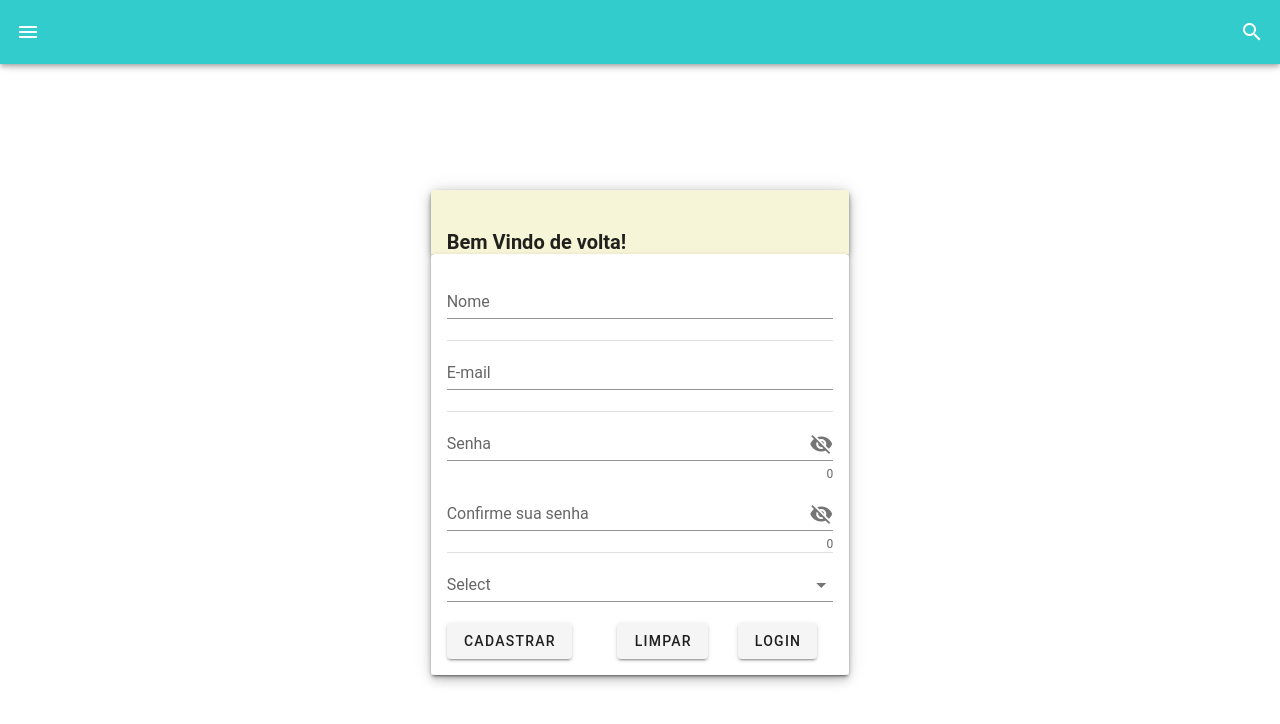
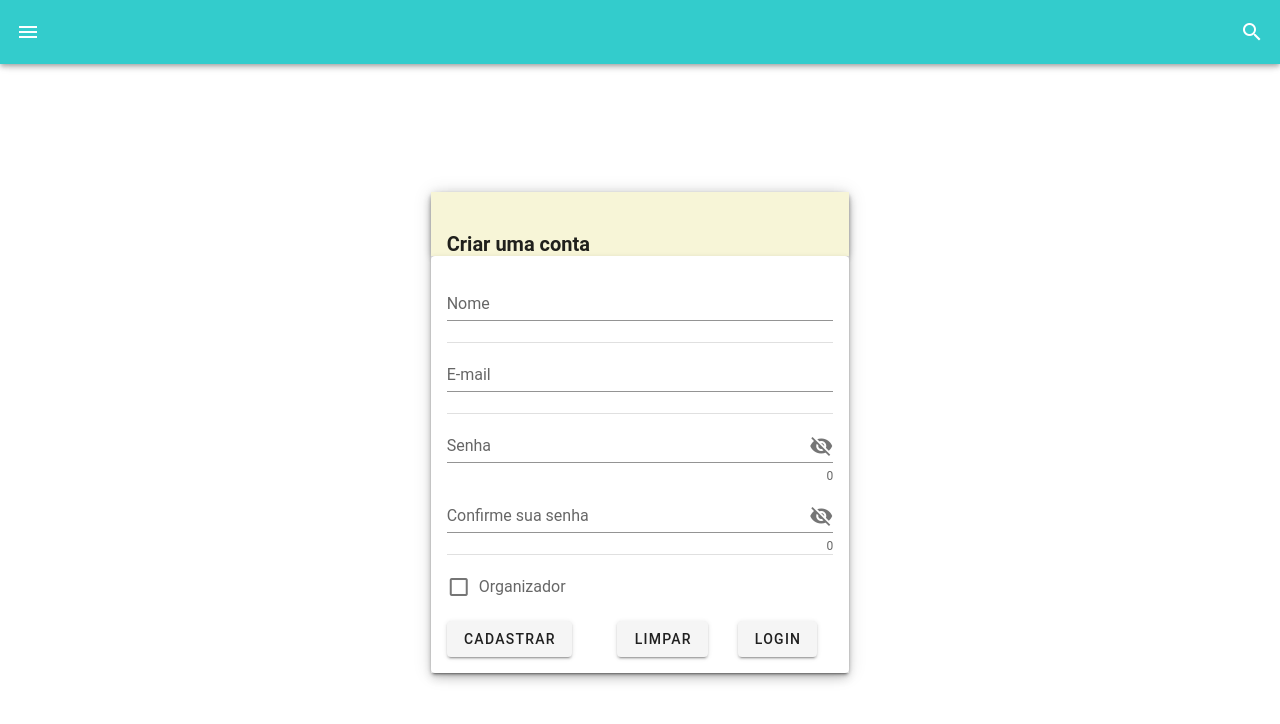
Before and after one commit to VictorGindro/bateevolta, a Vue app: page /criar in a window 1280 px wide. Shown: the top 724 px of the page. Built offline with nearby package versions, Linux system fonts and the light colour scheme; a small style sheet from the web is missing.

Commit message:
fixed criar

```diff
--- a/src/App.vue
+++ b/src/App.vue
@@ -10,20 +10,17 @@
       </v-btn>
     </v-app-bar>
     <v-content>
-      <router-view name="header">
-        <Header />
-      </router-view>
       <router-view></router-view>
     </v-content>
   </v-app>
 </template>
 
 <script>
-import Header from './components/Header'
+//import Header from './components/Header'
 export default {
   name: 'App',
   components: {
-    Header
+   // Header
   },
   data: () => ({
     drawer: true,
--- a/src/pages/organizador/Criar.vue
+++ b/src/pages/Criar.vue
@@ -4,14 +4,14 @@
             <v-flex xs12 sm4 elevation-6>
                 <v-toolbar class="pt-5" color="rgb(247,245,215)">
                     <v-toolbar-title>
-                        <h4>Bem Vindo de volta!</h4>
+                        <h4>Criar uma conta</h4>
                     </v-toolbar-title>
                 </v-toolbar>
                 <v-card>
                     <v-card-text class="pt-4">
                         <div>
-                            <form>
-                                <v-text-field label="Nome" outline color="rgb(70, 180, 199)" v-model="nome" :rules="emailRules" required/>
+                            <v-form ref="form">
+                                <v-text-field label="Nome" outline color="rgb(70, 180, 199)" v-model="nome"  required/>
                                 <v-divider/>
                                 <v-text-field label="E-mail" outline color="rgb(70, 180, 199)" v-model="email" :rules="emailRules" required/>
                                 <v-divider/>
@@ -20,14 +20,14 @@
                                 <v-text-field label="Confirme sua senha" outline color="rgb(70, 180, 199)" v-model="passwordConfirm" :rules="passwordRules" min="8"
                                  :append-icon="e1?'visibility_off':'visibility'" @click:append="()=>(e1=!e1)" :type="e1?'password':'text'"  required counter/><!-- prepend-icon="visibility"-->
                                 <v-divider/>
-                                <v-select outline color="rgb(70, 180, 199)" v-model="select" :items="items" label="Select" required></v-select>
-                                <!-- <v-checkbox v-model="checkbox" v-validate="'required'" value="1" label="Option" type="checkbox" required></v-checkbox> -->
+                                <!--<v-select outline color="rgb(70, 180, 199)" v-model="select" :items="items" label="Select" required></v-select>-->
+                                 <v-checkbox v-model="checkbox" v-validate="'required'" value="1" label="Organizador" type="checkbox" required></v-checkbox>
                                 <v-layout justify-space-between>
                                 <v-btn class="mr-4" @click="submit">Cadastrar</v-btn>
                                 <v-btn @click="clear">Limpar</v-btn>
                                 <v-btn class="mr-4" @click="login">Login</v-btn>
                                 </v-layout>
-                            </form>
+                            </v-form>
                         </div>
                     </v-card-text>
                 </v-card>
@@ -35,8 +35,6 @@
         </v-layout>
     </v-container>
 </template>
-
-
 
 <script>
     export default {
@@ -58,17 +56,15 @@
                 (v) => /^\w+([.-]?\w+)@\w+([.-]?\w+)(.\w{2,3})+$/.test(v) || ' O e-mail Precisa ser válido'
             ],
             checkbox: false,
-        }),
-        methods: {
+        }),methods: {
             submit() {
-
+                if (this.$refs.form.validate()) {
                     this.$router.push("/listar");
+                }
 
             },
             login() {
-
                     this.$router.push("/login");
-
             },
             clear() {
                 this.$refs.form.reset();
--- a/src/router/routes.js
+++ b/src/router/routes.js
@@ -13,8 +13,8 @@ const List = resolve => {
     });
 };
 const Create = resolve => {
-    require.ensure(['../pages/organizador/Criar.vue'], () => {
-        resolve(require('../pages/organizador/Criar.vue'));
+    require.ensure(['../pages/Criar.vue'], () => {
+        resolve(require('../pages/Criar.vue'));
     });
 };
 export const routes = [{
```
